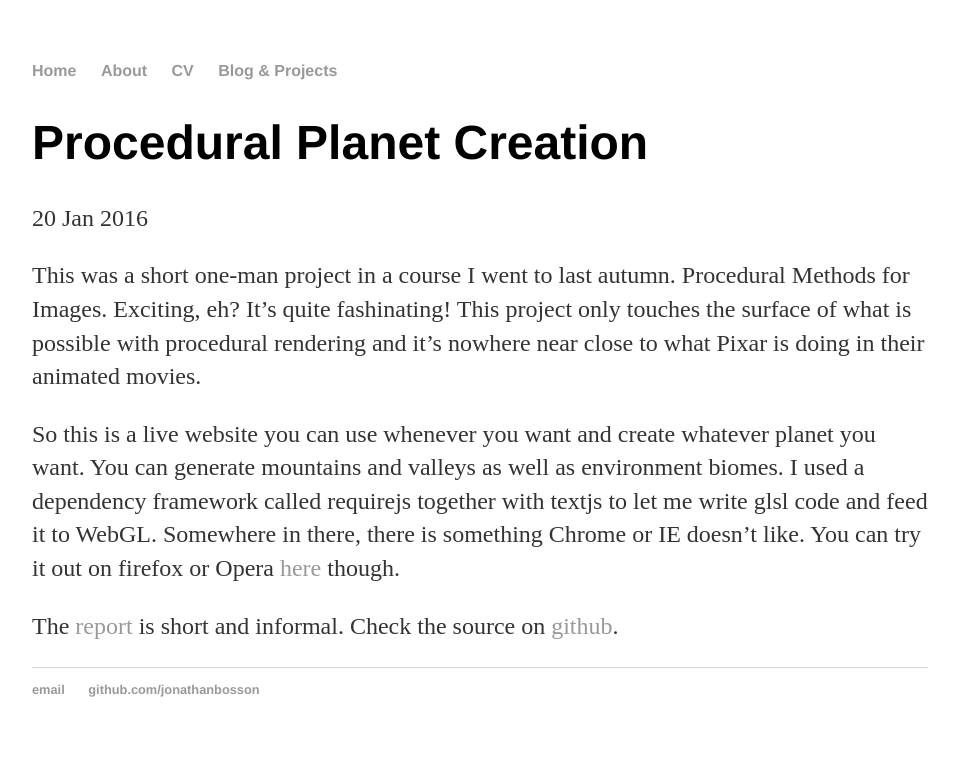
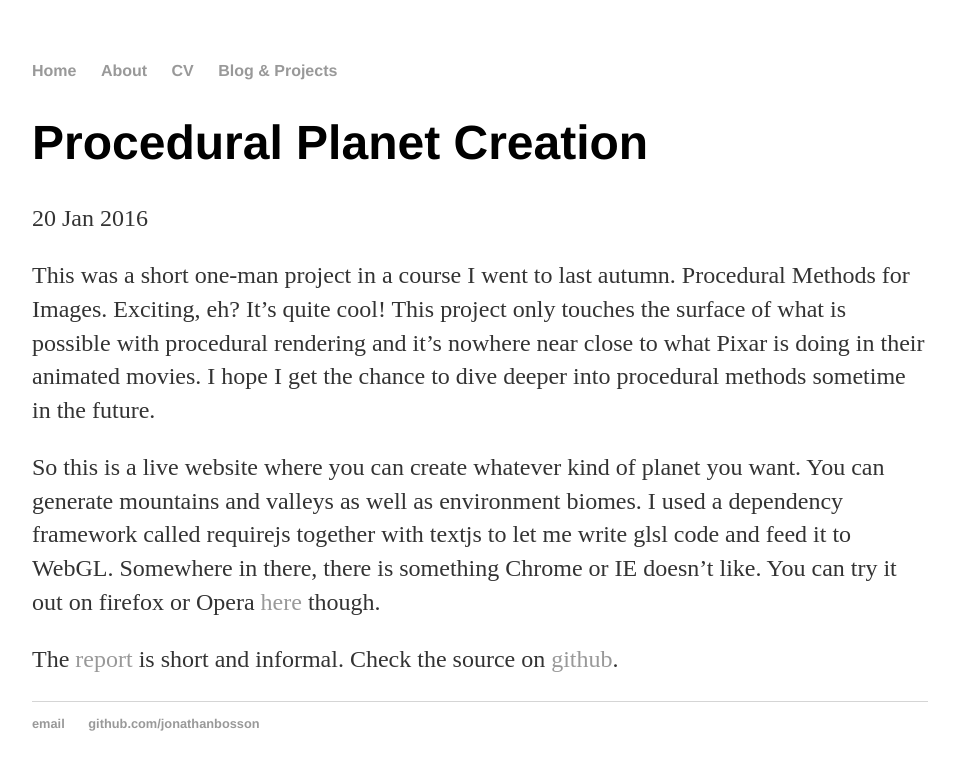
Before and after one commit to jonathanbosson/jonathanbosson.github.io, a Jekyll site: the page built from _posts/2016-01-20-procedural-planet-creation.md, in a window 1280 px wide. Shown: the top 770 px of the page, without its empty margins (160-1118 px from the left). Built offline with Jekyll 4.4.1, drawn with Linux system fonts in a browser that asks for light colours.

Commit message:
edit on procedural methods

```diff
--- a/_posts/2016-01-20-procedural-planet-creation.md
+++ b/_posts/2016-01-20-procedural-planet-creation.md
@@ -4,9 +4,9 @@ title: "Procedural Planet Creation"
 date: 2016-01-20
 ---
 
-This was a short one-man project in a course I went to last autumn. Procedural Methods for Images. Exciting, eh? It's quite fashinating! This project only touches the surface of what is possible with procedural rendering and it's nowhere near close to what Pixar is doing in their animated movies.
+This was a short one-man project in a course I went to last autumn. Procedural Methods for Images. Exciting, eh? It's quite cool! This project only touches the surface of what is possible with procedural rendering and it's nowhere near close to what Pixar is doing in their animated movies. I hope I get the chance to dive deeper into procedural methods sometime in the future.
 
-So this is a live website you can use whenever you want and create whatever planet you want. You can generate mountains and valleys as well as environment biomes.
+So this is a live website where you can create whatever kind of planet you want. You can generate mountains and valleys as well as environment biomes.
 I used a dependency framework called requirejs together with textjs to let me write glsl code and feed it to WebGL. Somewhere in there, there is something Chrome or IE doesn't like. You can try it out on firefox or Opera [here](http://jonathanbosson.github.io/procPlanets/planet/) though.
 
 The [report](/reports/jonbo665_planetcreation.pdf) is short and informal. Check the source on [github](https://github.com/Liljan/AKRS3D).
```
